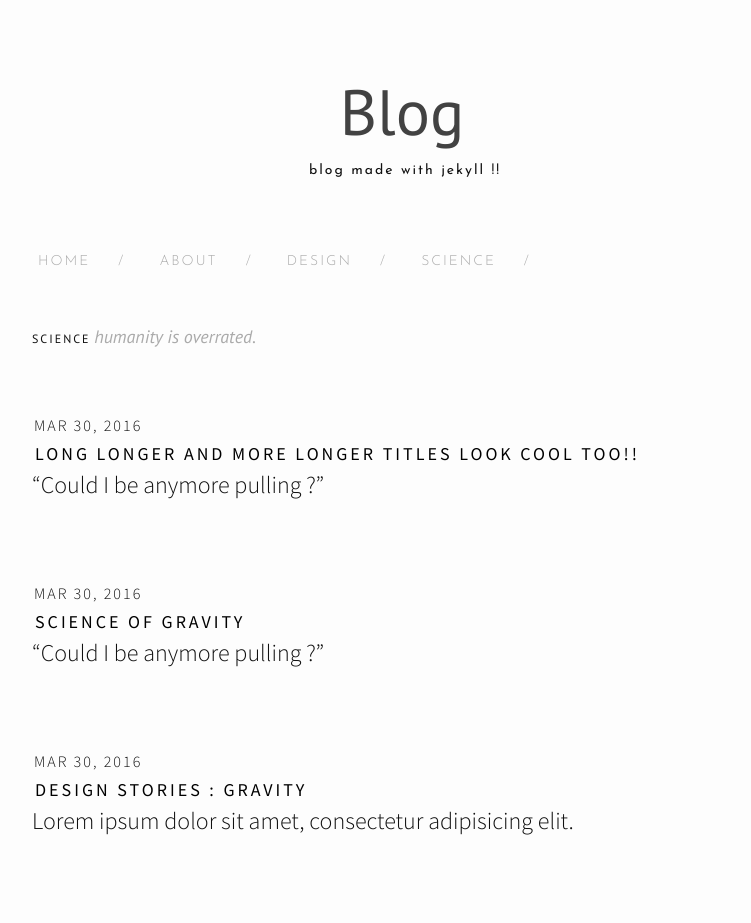
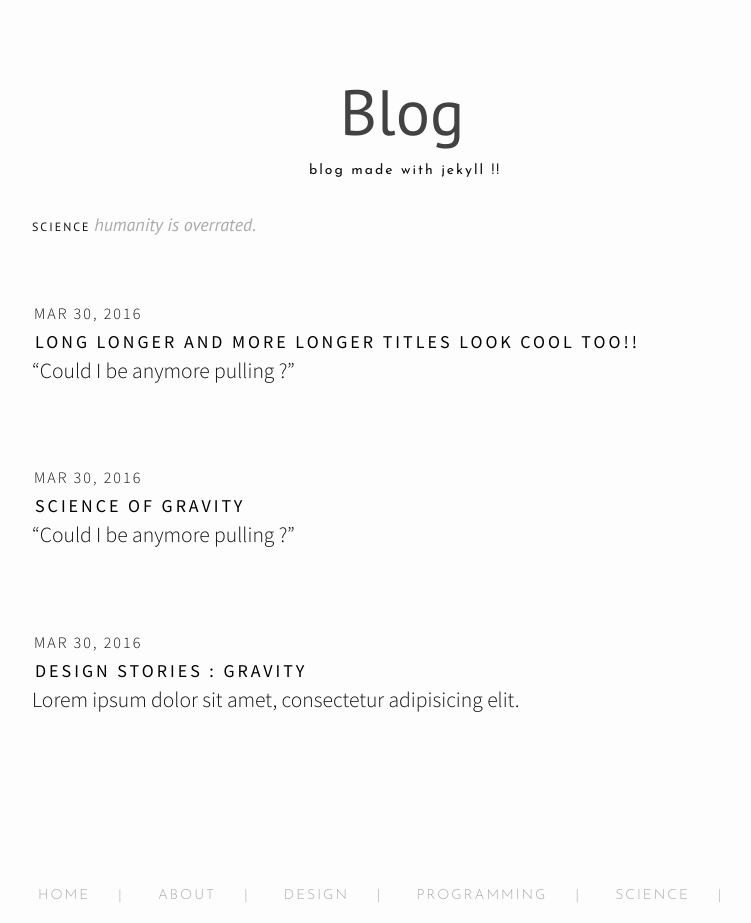
Before and after one commit to prdx23/old_blog, a Jekyll site: the page built from science.md, in a window 1280 px wide, cut to the strip 0-923 px from the top of the page. Shown: the whole strip, without its empty margins (238-989 px from the left). Built offline with Jekyll 4.4.1, drawn with Linux system fonts in a browser that asks for light colours; nearby versions of some CDN libraries.

Commit message:
navbar position change

```diff
--- a/_config.yml
+++ b/_config.yml
@@ -10,7 +10,7 @@ title: Blog
 email: programmer.arsh@gmail.com
 description: blog made with jekyll !!
 baseurl: "/blog" # the subpath of your site, e.g. /blog
-url: "http://localhost:4000" # the base hostname & protocol for your site
+url: "http://arsh23.github.io" # the base hostname & protocol for your site
 twitter_username: paradox_23_
 github_username:  arsh23
 
--- a/_includes/header.html
+++ b/_includes/header.html
@@ -5,7 +5,7 @@
 <div class="wrapper site-description">
 <center>  {{site.description}} </center>
 </div>
-<div class="wrapper">
+<!-- <div class="wrapper">
   <div class="trigger site-navigation">
     <a class="page-link" href="{{prepend: site.url | prepend: site.baseurl }}/index.html">HOME</a><span class="exclamationMark">/</span>
 
@@ -16,4 +16,4 @@
     {% endif %}
     {% endfor %}
   </div>
-</div>
+</div> -->
--- a/_layouts/default.html
+++ b/_layouts/default.html
@@ -12,6 +12,18 @@
         {{ content }}
       </div>
     </div>
+    <div class="wrapper">
+      <div class="trigger site-navigation">
+        <a class="page-link" href="{{prepend: site.url | prepend: site.baseurl }}/index.html">HOME</a><span class="exclamationMark">|</span>
+
+        {% for sitePage in site.pages %}
+        {% if sitePage.title %}
+
+        <a class="page-link" href="{{sitePage.url | prepend: site.baseurl }}">{{sitePage.title}}</a><span class="exclamationMark">|</span>
+        {% endif %}
+        {% endfor %}
+      </div>
+    </div>
 
     {% include footer.html %}
 
--- a/css/style.scss
+++ b/css/style.scss
@@ -572,6 +572,7 @@ pre {
 .post-title {
   font-size: 40px;
   margin-bottom: 0px !important;
+  padding-top: 2em;
   text-align: left;
   color: rgb(51, 51, 51);
   font-family: "Source Sans Pro", 'Helvetica Neue', Helvetica, Arial, sans-serif;
@@ -585,7 +586,7 @@ pre {
   margin-bottom: $spacing-unit;
   padding-bottom: 3em !important;
   p {
-    font-size: 1.5rem;
+    font-size: 1.35rem;
   }
   h2 {
     font-size: 32px;
```
Also changed, not shown: programming.md (added, +7 -0 lines).
